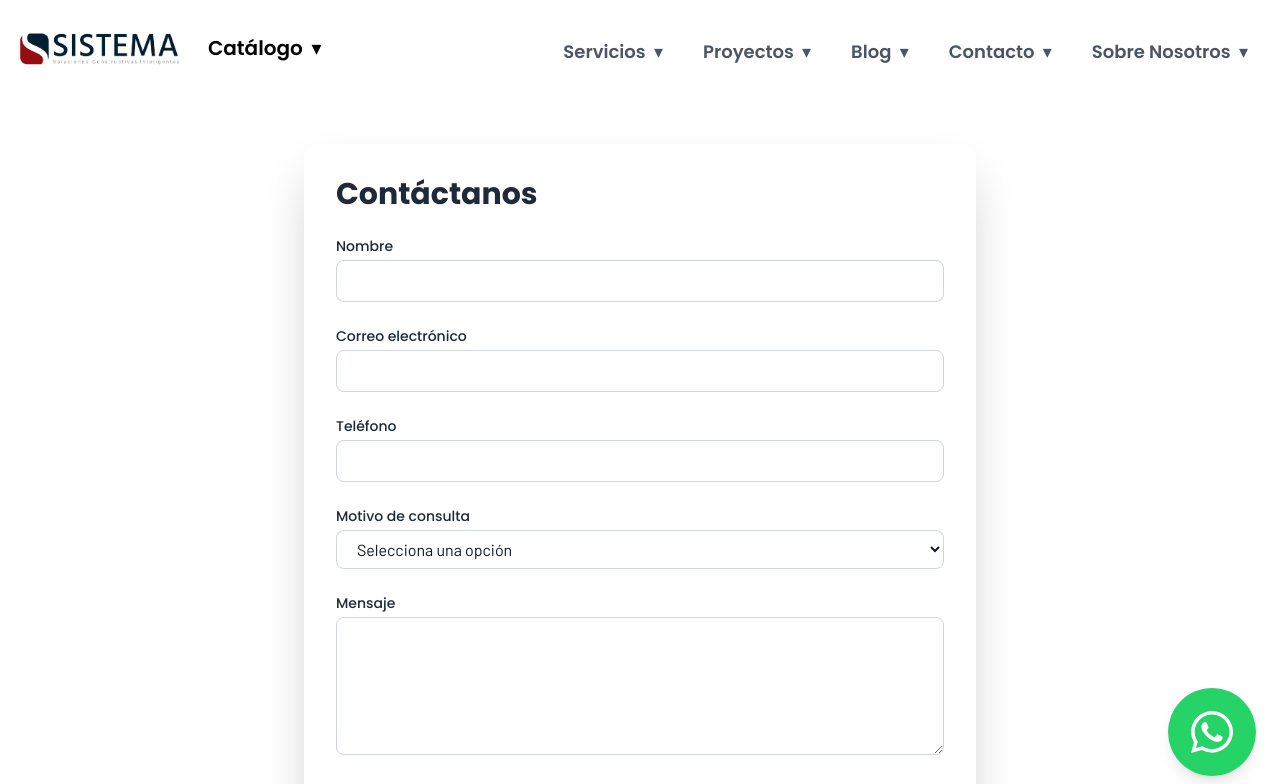
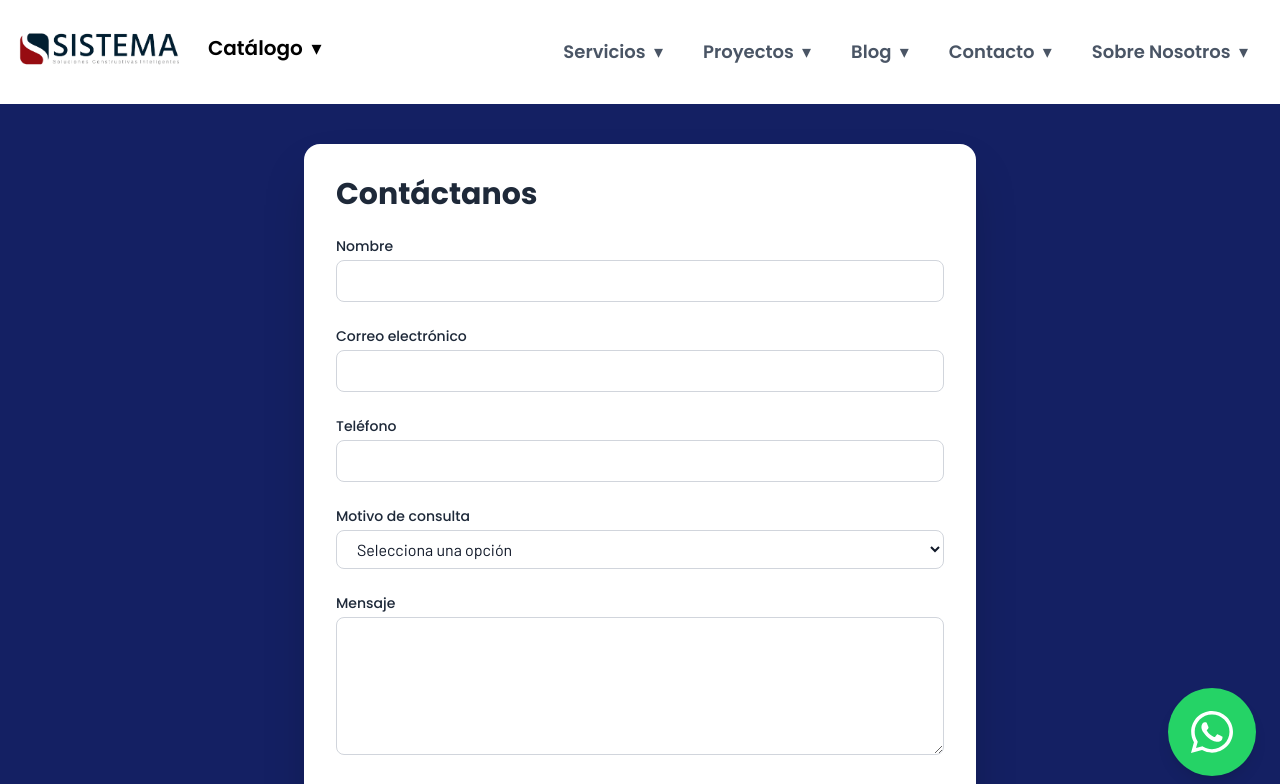
Before and after one commit to Juanith0xx/s_muebles, a React (Vite) app: page /contacto/contact in a window 1280 px wide. Shown: the top 784 px of the page. Built offline with nearby package versions, Linux system fonts and the light colour scheme.

Commit message:
update footer en todas las paginas

```diff
--- a/src/App.jsx
+++ b/src/App.jsx
@@ -52,9 +52,6 @@ function App() {
               <div>
                 <ClientesEmblematicos />
               </div>
-
-              <Footer />
-
             </>
           } />
 
@@ -66,6 +63,7 @@ function App() {
 
 
         </Routes>
+          <Footer />
       </Router>
     </HelmetProvider>
   );
--- a/src/components/Navbar.jsx
+++ b/src/components/Navbar.jsx
@@ -69,7 +69,7 @@ const Navbar = () => {
 
         {/* Catálogo Mega Menu */}
         <div className="relative group hidden md:block text-xl font-[Poppins]">
-          <span className="cursor-pointer text-black hover:text-xl font-semibold after:content-[''] after:absolute after:left-0 after:bottom-0 after:w-0 after:h-[3px] after:bg-white after:transition-all after:duration-500 hover:after:w-full">
+          <span className="cursor-pointer text-black hover:text-xl font-semibold after:content-[''] after:absolute after:left-0 after:bottom-0 after:w-0 after:h-[3px] after:bg-[#142063] after:transition-all after:duration-500 hover:after:w-full">
             Catálogo <span className="ml-1">▾</span>
           </span>
           <ul className="absolute left-0 opacity-0 invisible group-hover:visible group-hover:opacity-100 group-hover:translate-y-0 translate-y-[-10px] transition-all duration-800 ease-out bg-white text-gray-800 shadow-lg mt-2 rounded-md py-2 px-2 w-84 z-10">
@@ -90,7 +90,7 @@ const Navbar = () => {
       <ul className="hidden md:flex gap-6 text-lg font-[Poppins]">
         {menus.slice(1).map(({ label, items }) => (
           <li className="relative group" key={label}>
-            <span className="cursor-pointer hover:text-xl font-semibold font-[Poppins] after:content-[''] after:absolute after:left-0 after:bottom-0 after:w-0 after:h-[3px] after:bg-white after:transition-all after:duration-800 hover:after:w-full pr-4">
+            <span className="cursor-pointer hover:text-xl font-semibold font-[Poppins] after:content-[''] after:absolute after:left-0 after:bottom-0 after:w-0 after:h-[3px] after:bg-[#142063] after:transition-all after:duration-800 hover:after:w-full pr-4">
               {label} <span className="ml-1">▾</span>
             </span>
             <ul className="absolute opacity-0 invisible group-hover:visible group-hover:opacity-100 group-hover:translate-y-0 translate-y-[-10px] transition-all duration-500 ease-out bg-white text-gray-800 shadow-lg mt-2 rounded-md py-2 px-2 w-68 z-10">
--- a/src/pages/ContactForm.jsx
+++ b/src/pages/ContactForm.jsx
@@ -47,7 +47,7 @@ const ContactForm = () => {
   return (
     <section
       id="contacto"
-      className="w-full flex justify-center items-center px-4 py-12 sm:py-16 dark:bg-gray-900"
+      className="w-full flex justify-center items-center px-4 py-12 sm:py-16 dark:bg-gray-900 bg-[#142063]"
     >
       <div className="w-full max-w-2xl bg-white dark:bg-gray-800 shadow-2xl rounded-2xl p-6 mt-20 sm:p-8">
         <h2 className="text-3xl sm:text-3xl font-bold mb-6 text-gray-800 font-[Poppins] dark:text-white">
```
